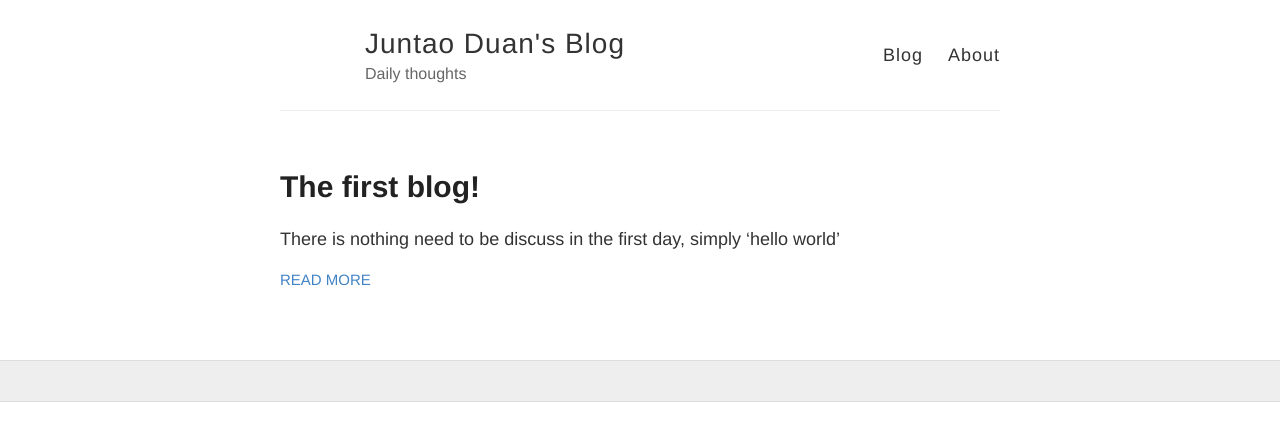
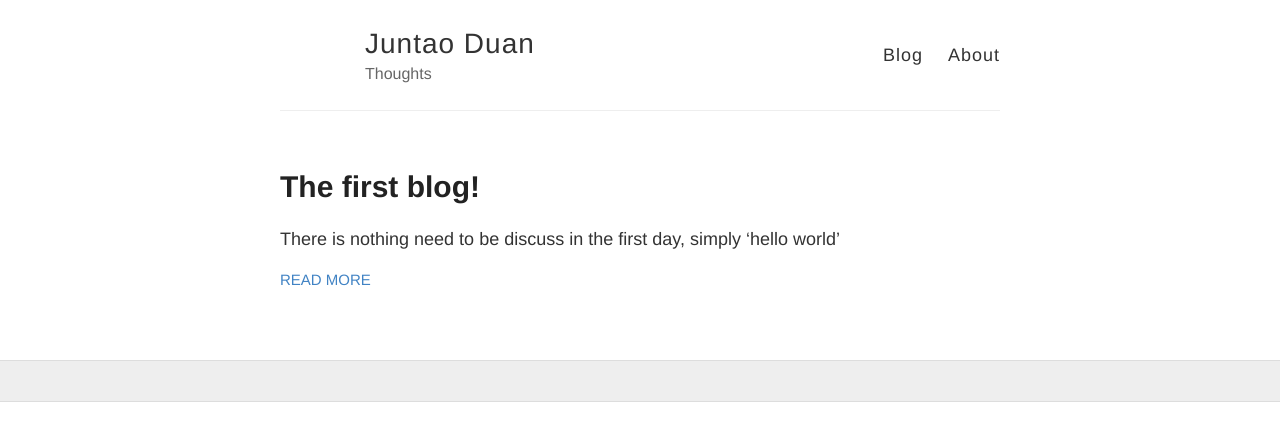
Before and after one commit to juntaoduan/juntaoduan.github.io, a Jekyll site: the page built from index.html, in a window 1280 px wide. Shown: the top 441 px of the page. Built offline with Jekyll 4.4.1, drawn with Linux system fonts in a browser that asks for light colours.

Commit message:
Update _config.yml

```diff
--- a/_config.yml
+++ b/_config.yml
@@ -3,10 +3,10 @@
 #
 
 # Name of your site (displayed in the header)
-name: Juntao Duan's Blog
+name: Juntao Duan
 
 # Short bio or description (displayed in the header)
-description: Daily thoughts
+description: Thoughts
 
 # URL of your avatar or profile pic (you could use your GitHub profile pic)
 avatar:
```
